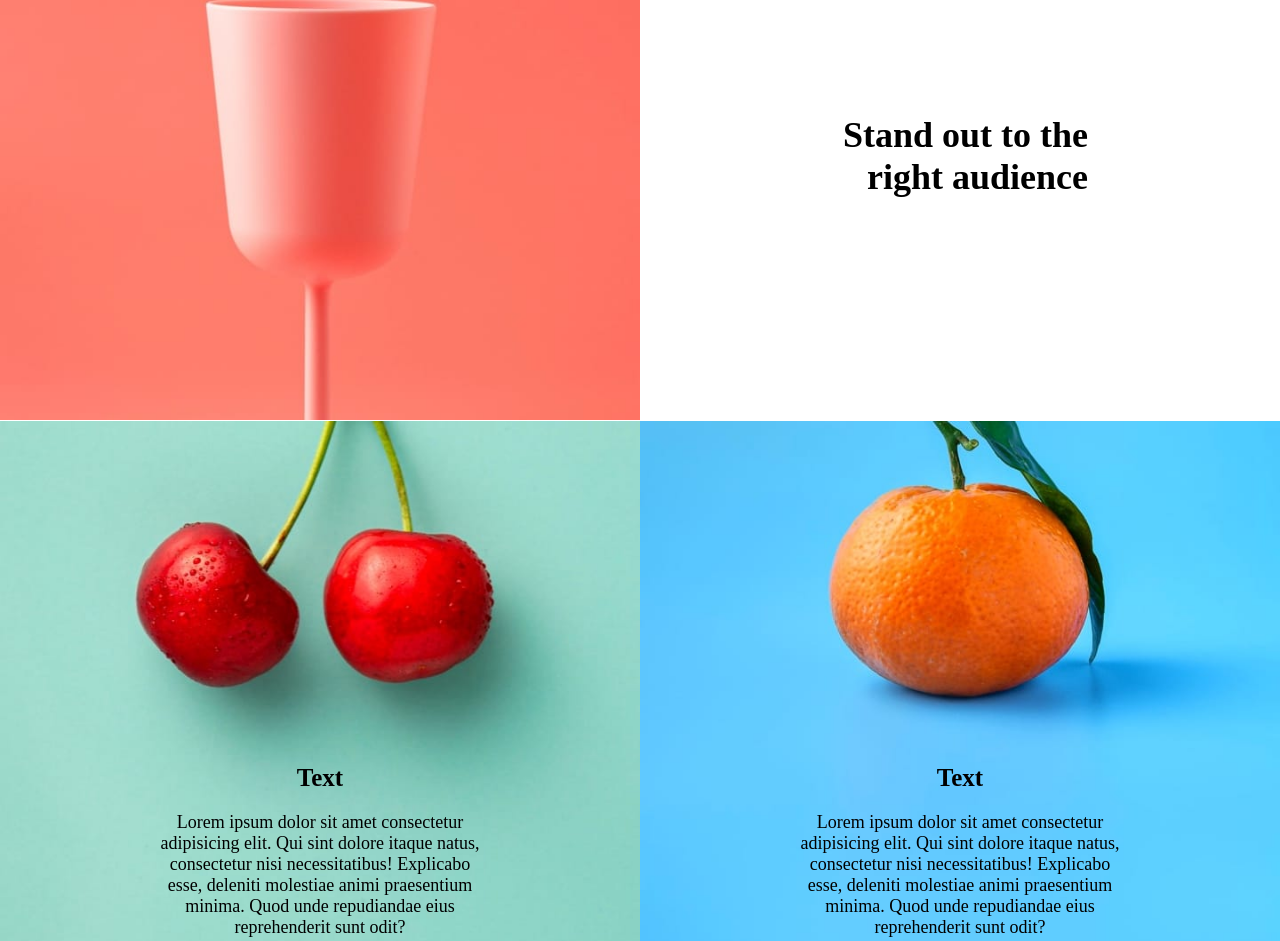
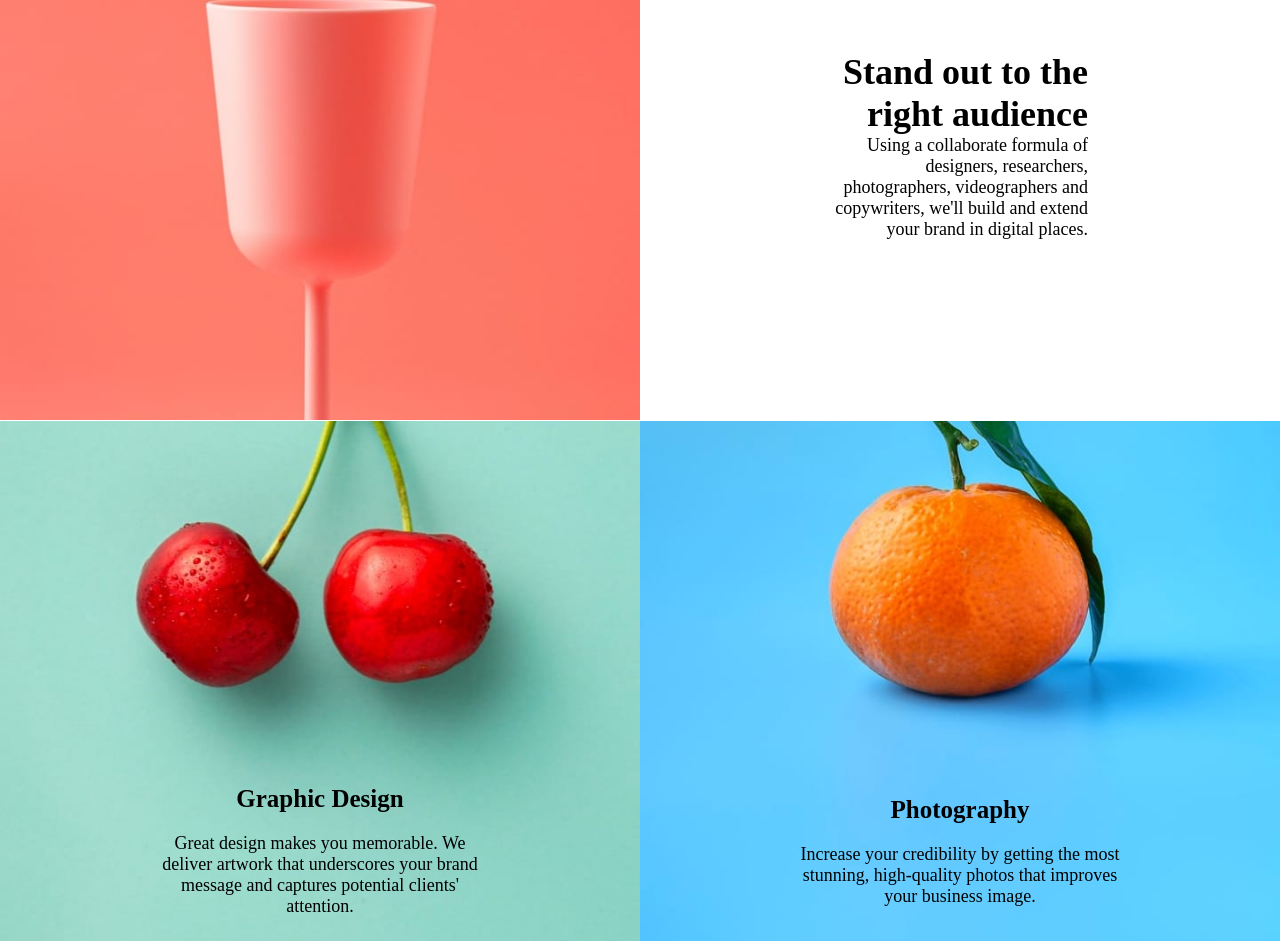
Before and after one commit to TendaniSadiki/Sunnyside-agency-landing-page, a plain HTML site: page index.html in a window 1280 px wide. Shown: the part 1356-2297 px from the top of the page. Drawn offline with Linux system fonts and the light colour scheme.

Commit message:
style added

```diff
--- a/index.html
+++ b/index.html
@@ -46,13 +46,14 @@
             </tr>
            <tr>
                <td align="left" width="50%">
-
                    <div class="textContent">
                         <h1>
                             Transform your brand
                         </h1>
-                        <p></p>
-                   </div>
+                        <p>We are a full-service agency specializing in helping  brand grow fast. Engage
+                            your clients through compelling visuals that do most of the marketing for you. </p>
+                            <a href="#" >LEARN MORE</a>
+                        </div>
                    </div>
                </td>
                <td align="right" width="50%">
@@ -70,6 +71,10 @@
                     <h1>
                         Stand out to the right audience
                     </h1>
+                    <p>Using a collaborate formula of designers, researchers, photographers, videographers
+                        and copywriters, we'll build and extend your brand in digital places.
+                    </p>
+                        <a href="#" >LEARN MORE</a>
                    </div>
                </td>
            </tr>
@@ -78,8 +83,9 @@
                 <div class="container" >
                     <img src="./assets/images/desktop/image-graphic-design.jpg" width="100%" >
                     <div class="contentContainer">
-                        <h3>Text</h3>
-                        <p>Lorem ipsum dolor sit amet consectetur adipisicing elit. Qui sint dolore itaque natus, consectetur nisi necessitatibus! Explicabo esse, deleniti molestiae animi praesentium minima. Quod unde repudiandae eius reprehenderit sunt odit?</p>
+                        <h3>Graphic Design</h3>
+                        <p>Great design makes you memorable. We deliver artwork that underscores your brand
+                            message and captures potential clients' attention. </p>
                     </div>
                 </div>
             </td>
@@ -87,8 +93,10 @@
                 <div class="container">
                     <img src="./assets/images/desktop/image-photography.jpg" width="100%" >
                     <div class="contentContainer">
-                        <h3>Text</h3>
-                        <p>Lorem ipsum dolor sit amet consectetur adipisicing elit. Qui sint dolore itaque natus, consectetur nisi necessitatibus! Explicabo esse, deleniti molestiae animi praesentium minima. Quod unde repudiandae eius reprehenderit sunt odit?</p>
+                        <h3 id="photography">Photography</h3>
+                        <p>Increase your credibility by getting the most stunning, high-quality
+                            photos that improves your business image.
+                        </p>
                     </div>
                 </div>
             </td>
```
